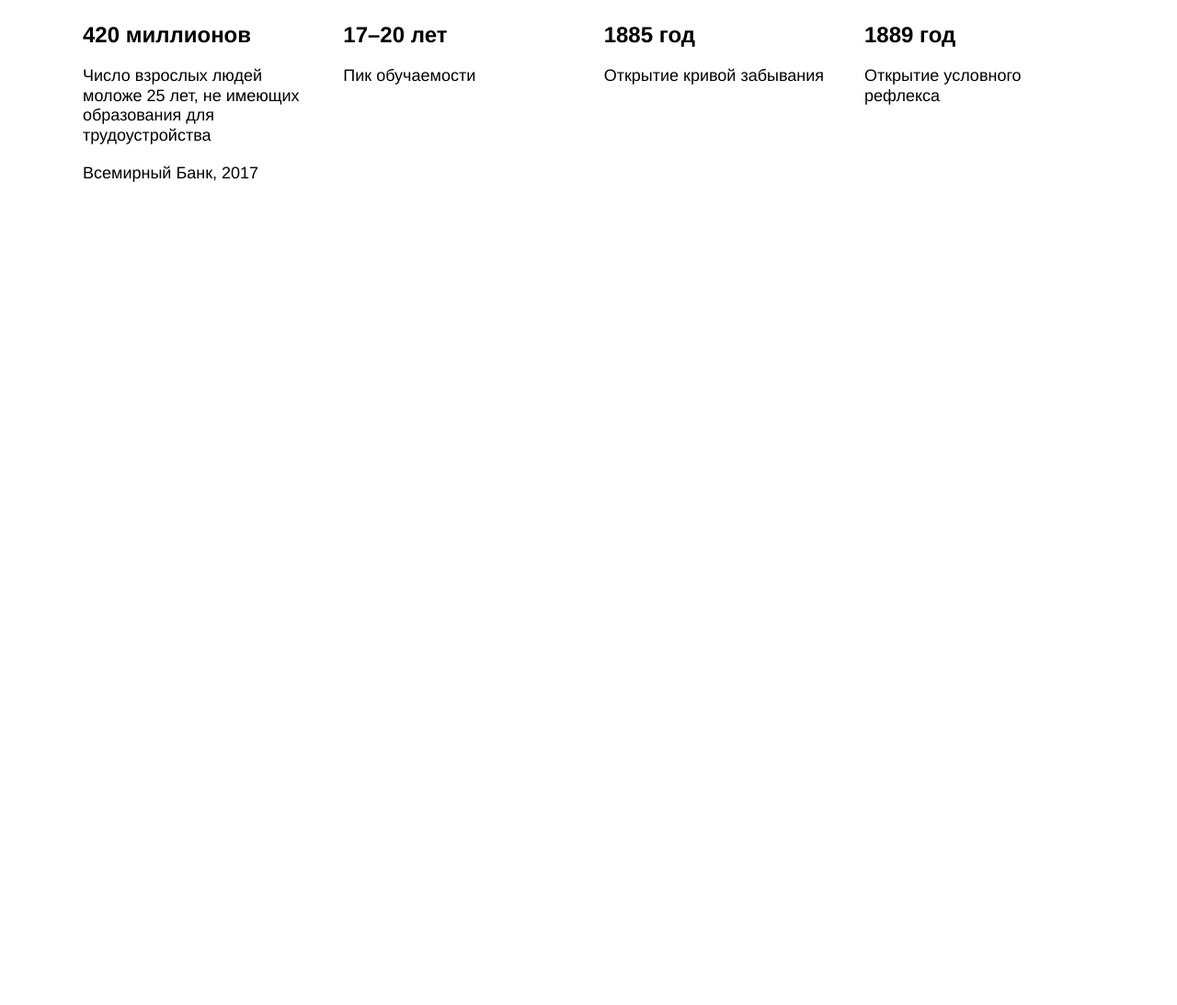
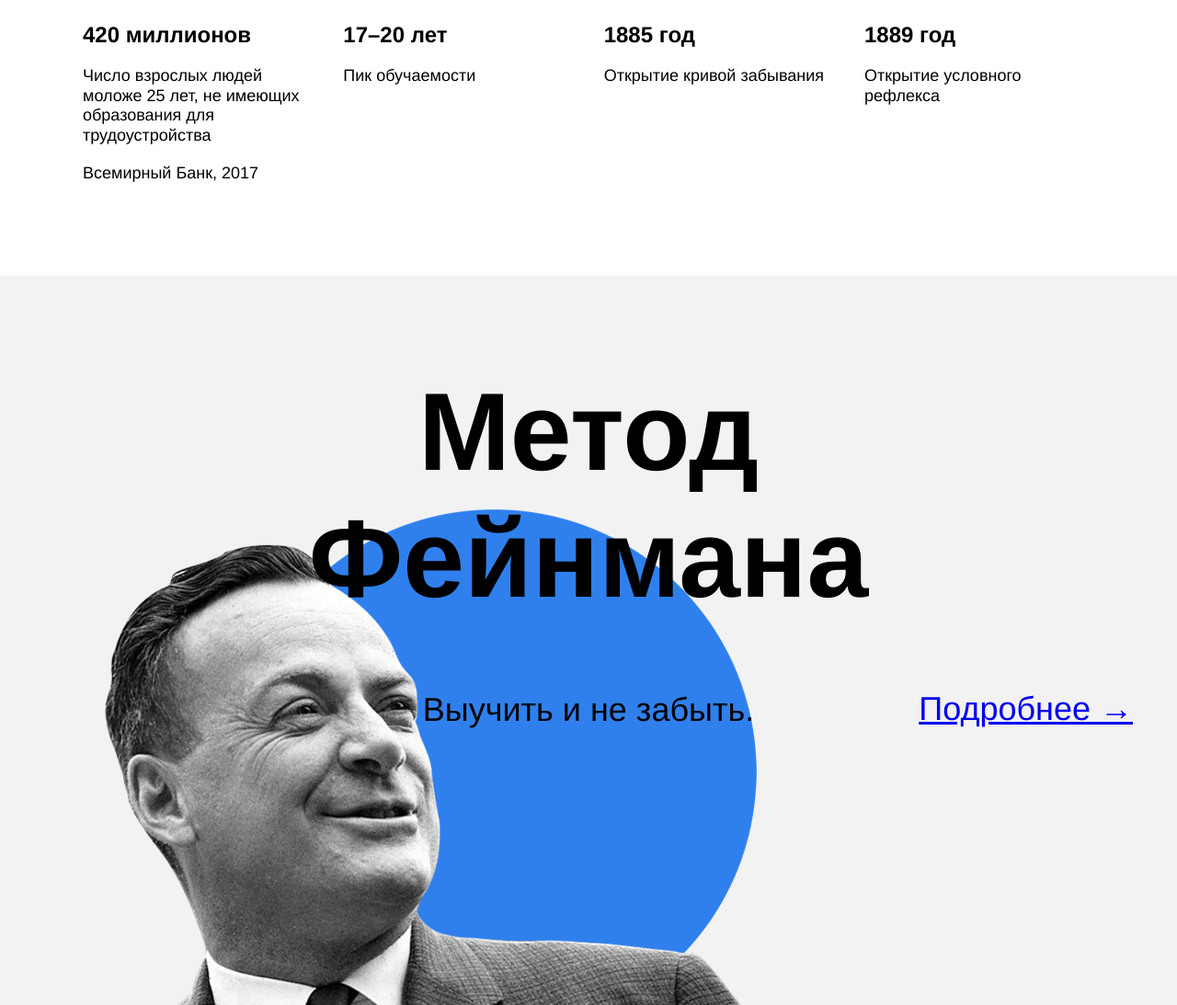
Before and after one commit to ZeddyBig/how-to-learn, a plain HTML site: page index.html in a window 1280 px wide. Shown: the part 1707-2800 px from the top of the page at 92% size. Before the commit the page ends 2007 px from the top, so only its background shows below. Drawn offline with Linux system fonts and the light colour scheme.

Commit message:
Добавил блок feynman

```diff
--- a/index.html
+++ b/index.html
@@ -22,7 +22,7 @@
       <div class="header__subtitle">
         <p>
           Какие современные и эффективные подходы к обучению вы можете использовать в своей жизни?
-          <a href="#" class="header__link">Узнать</a>
+          <a href="#" class="header__link">Узнать →</a>
         </p>
       </div>
       <div class="header__main-illustration"></div>
@@ -90,10 +90,13 @@
             <p class="table__text">Открытие условного рефлекса</p>
           </div>
         </div>
-
       </section>
 
       <section class="feynman">
+        <h2 class="feynman__title">Метод Фейнмана</h2>
+        <h3 class="feynman__subtitle feynman__text">Выучить и не забыть.</h3>
+        <a class="feynman__link feynman__text" href="#">Подробнее →</a>
+        <img class="feynman__image" src="images/feynman.png" alt="Фейнман">
       </section>
 
       <section class="kaufman">
--- a/styles/style.css
+++ b/styles/style.css
@@ -19,6 +19,7 @@
   flex-direction: column;
   justify-content: center;
   padding-left: 64px;
+  position: relative;
   /* выше установили ограничения для секции */
 }
 
@@ -200,11 +201,56 @@
   margin-top: 20px;
 }
 
+/* Конец блока digits */
+/* Начало блока feynman */
+
+.feynman {
+  background-color: #f2f2f2;
+  height: 890px;
+  position: relative;
+  justify-content: center;
+  text-align: center;
+  z-index: -2;
+}
+
+.feynman__title {
+  margin: 0 auto 70px;
+  padding: 100px 0 0;
+  line-height: 1.15;
+  font-size: 120px;
+  font-weight: 700;
+  width: 648px;
+}
+
+.feynman__subtitle {
+
+}
+
+.feynman__text {
+  margin: 0;
+  padding: 0;
+  line-height: 51px;
+  font-size: 36px;
+  font-weight: normal;
+}
+
+.feynman__link {
+  top: 50%;
+  right: 48px;
+  position: absolute;
+}
+
+.feynman__image {
+  width: 867px;
+  height: 637px;
+  bottom: 0px;
+  left: 0px;
+  position: absolute;
+  z-index: -1;
+}
 
 
-/* Конец блока digits */
-
-
+/* Конец блока feynman */
 
 .bord {
   border: 1px solid red;
```
